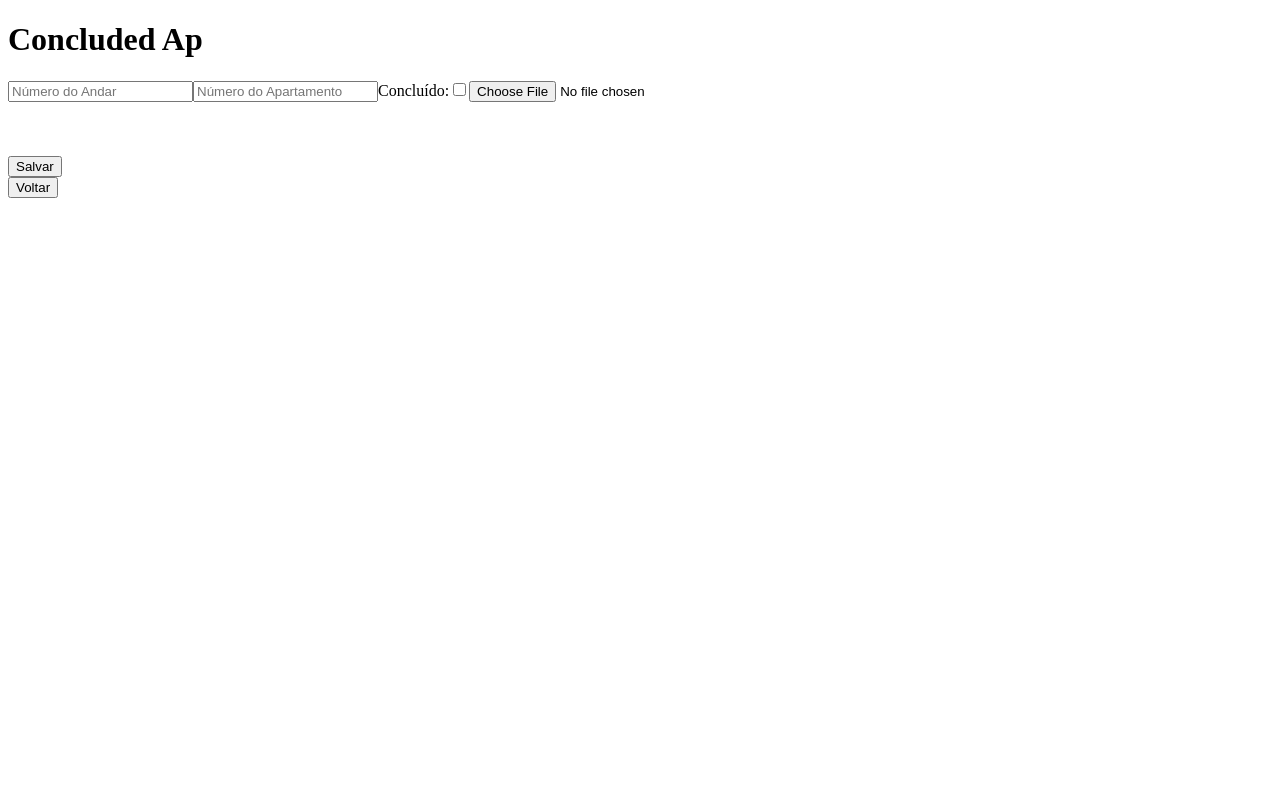
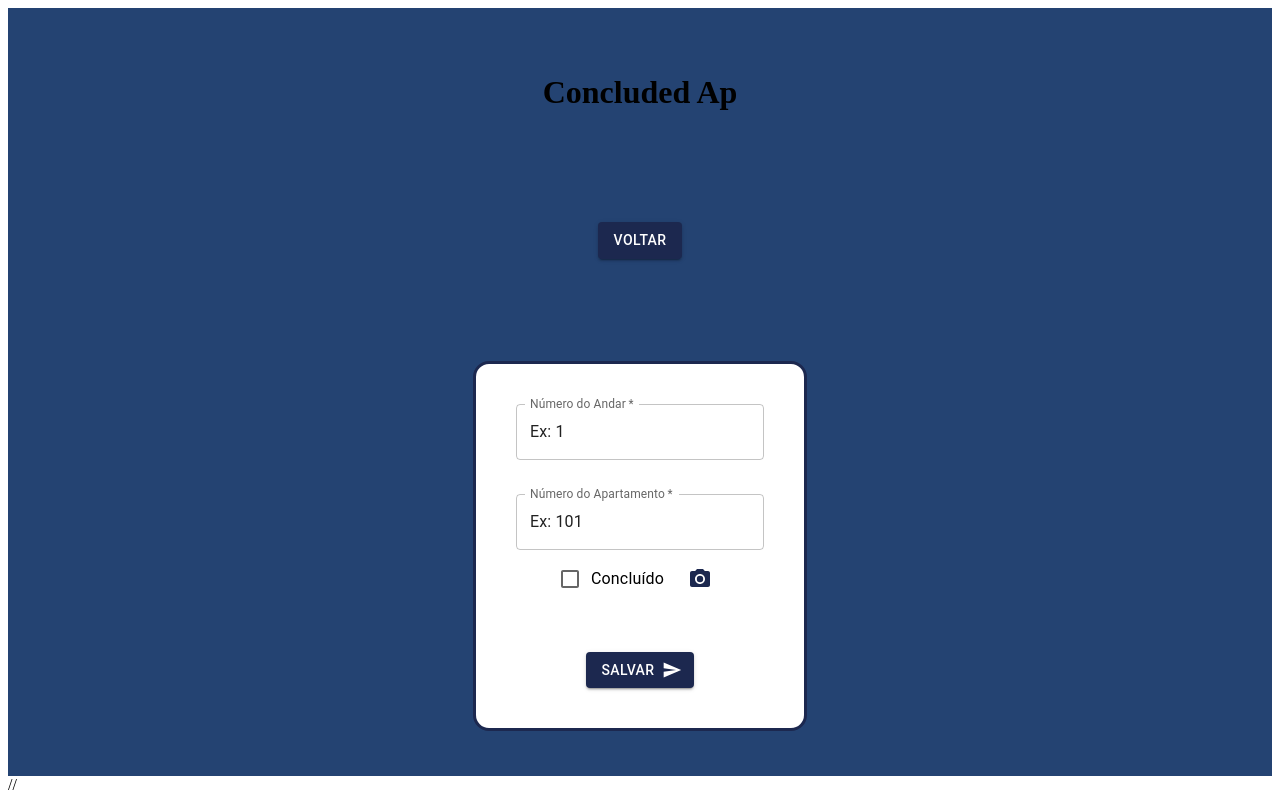
Before and after one commit to PriscillaLucena/back-hirt-vercel, a React (Create React App) app in the folder hirt-project/: page /apartment/1 in a window 1280 px wide. Built offline with nearby package versions, Linux system fonts and the light colour scheme.

Commit message:
inicio estilização e theme provider, inputs e buttons

```diff
--- a/hirt-project/package.json
+++ b/hirt-project/package.json
@@ -3,6 +3,12 @@
   "version": "0.1.0",
   "private": true,
   "dependencies": {
+    "@emotion/react": "^11.10.5",
+    "@emotion/styled": "^11.10.5",
+    "@fontsource/roboto": "^4.5.8",
+    "@mui/icons-material": "^5.11.0",
+    "@mui/material": "^5.11.4",
+    "@mui/styled-engine-sc": "^5.11.0",
     "@testing-library/jest-dom": "^5.16.5",
     "@testing-library/react": "^13.4.0",
     "@testing-library/user-event": "^13.5.0",
--- a/hirt-project/src/App.js
+++ b/hirt-project/src/App.js
@@ -1,12 +1,12 @@
 import React from "react"
 import { GlobalState } from "./Global/GlobalState";
 import Router from "./Routes/Router";
-// import { ThemeProvider } from '@mui/material/styles';
-// import { theme } from "./theme";
+import { ThemeProvider } from '@mui/material/styles';
+import { theme } from "./theme";
 
 function App() {
   return (
-    // <ThemeProvider theme={theme}>
+    <ThemeProvider theme={theme}>
       <GlobalState>
         <Router />
       </GlobalState>
--- a/hirt-project/src/Hooks/UseRequestNewBuild.js
+++ b/hirt-project/src/Hooks/UseRequestNewBuild.js
@@ -1,30 +1,29 @@
-import axios from "axios";
-// import { useState } from "react";
-import { BASE_URL } from "../Constants/url";
+// import axios from "axios";
+// // import { useState } from "react";
+// import { BASE_URL } from "../Constants/url";
 
-export const NewBuild = (body) => {
+// export const  useRequestNewBuild= (body) => {
 
-    // const [setData] = useState('');
-    // const [setLoading] = useState(false);
-    // const [setErro] = useState('');
+//     // const [setData] = useState('');
+//     // const [setLoading] = useState(false);
+//     // const [setErro] = useState('');
 
-    // setLoading(true)
-    axios
-        .post(`${BASE_URL}/nova-obra`, body,
-            {
-                headers: {
-                    contentType: "application/json"
-                }
-            }
-        )
-        .then((response) => {
-            // setData(response.data)
-
-            alert({ message: "Obra incluída!" })
-            // setLoading(false)
-        })
-        .catch((error) => {
-            // setLoading(false)
-            // setErro(error.message)
-        });
-};
+//     // setLoading(true)
+//     axios
+//         .post(`${BASE_URL}/nova-obra`, body,
+//             {
+//                 headers: {
+//                     contentType: "application/json"
+//                 }
+//             }
+//         )
+//         .then(() => {
+//             alert({ message: "Obra incluída!" })
+//             // setLoading(false)
+//         })
+//         .catch((error) => {
+//             // setLoading(false)
+//             // setErro(error.message)
+//             console.log(error.message)
+//         });
+// };
--- a/hirt-project/src/Pages/AdminPage.js
+++ b/hirt-project/src/Pages/AdminPage.js
@@ -4,6 +4,8 @@ import { useRequestData } from "../Hooks/UseRequestData";
 import { goToNewBuild } from "../Routes/RouteFunctions";
 // import { goToLoginPage } from "../Routes/RouteFunctions";
 import styled from "styled-components";
+import { Button } from "@mui/material";
+import DeleteIcon from '@mui/icons-material/Delete';
 
 const ContainerGeral = styled.div`
 `
@@ -36,8 +38,8 @@ const AdminPage = () => {
             <h4>Total de Apartamentos por andar: {ap.qty_ap_andar}</h4>
             <h4>Andares: {ap.qty_andares * ap.qty_ap_andar}</h4>
             <h4>Responsável: {ap.responsavel}</h4>
-            <button>Deletar</button>
-            <button>Editar</button>
+            <Button variant="contained" startIcon={<DeleteIcon />}>DELETAR</Button>
+            <Button variant="contained">Editar</Button>
         </CardObras>
     });
 
@@ -46,7 +48,7 @@ const AdminPage = () => {
     return (
         <ContainerGeral>
             <h3>ADMIN PAGE</h3>
-            <button onClick={() => goToNewBuild(navigate)}> Incluir nova Obra </button>
+            <Button variant="contained" onClick={() => goToNewBuild(navigate)}> Incluir nova Obra </Button>
             <p>{listaObras}</p>
         </ContainerGeral>
     )
--- a/hirt-project/src/Pages/CollabsPage.js
+++ b/hirt-project/src/Pages/CollabsPage.js
@@ -1,4 +1,5 @@
 // import { useContext } from "react"
+import { Button } from "@mui/material";
 import { useNavigate } from "react-router-dom";
 import { BASE_URL } from "../Constants/url";
 // import { GlobalContext } from "../Global/GlobalContext"
@@ -55,7 +56,7 @@ export default function CollabsPage() {
         <div>
             <p>Collab Page</p>
             <h4> Andares com apartamentos Concluídos</h4>
-            <button onClick={() => goToConcludedAp(navigate)}>Inserir Conclusão</button>
+            <Button variant="contained" onClick={() => goToConcludedAp(navigate)}>Inserir Conclusão</Button>
 
             {loading && loading && <p>Carregando...</p>}
             {!loading && erro && <p>Deu ruim!</p>}
--- a/hirt-project/src/Pages/ConcludedAp.js
+++ b/hirt-project/src/Pages/ConcludedAp.js
@@ -1,10 +1,44 @@
+import { Button, IconButton } from "@mui/material";
 import axios from "axios";
 import { useContext, useState } from "react"
 import { useNavigate, useParams } from "react-router-dom";
 import { BASE_URL } from "../Constants/url";
 import { GlobalContext } from "../Global/GlobalContext";
 import { goToCollabPage } from "../Routes/RouteFunctions";
+import SendIcon from '@mui/icons-material/Send';
+import PhotoCamera from '@mui/icons-material/PhotoCamera';
+import styled from "styled-components";
+import FormGroup from '@mui/material/FormGroup';
+import FormControlLabel from '@mui/material/FormControlLabel';
+import Checkbox from '@mui/material/Checkbox';
+import TextField from '@mui/material/TextField';
 
+const ContainerGeral = styled.div`
+  min-width: 100%;
+  min-height: 96vh;
+  background-size: cover;
+  display: flex;
+  flex-direction: column;
+  align-items: center;
+  background: #244372ff;
+  justify-content: space-around;
+`
+
+const ContainerCard = styled.div`
+    margin-top: 0.75rem;
+    display: flex;
+    flex-direction: column;
+    border: 0.2rem solid #1C284Fff;
+    border-radius: 1rem;
+    padding: 2.5rem;
+    gap: 0.5rem;
+    background: white;
+    align-items: center;
+`
+
+const ContainerUpload = styled.div`
+    display: flex;
+`
 
 export const ConcludedAp = () => {
     const navigate = useNavigate();
@@ -54,18 +88,33 @@ export const ConcludedAp = () => {
     };
 
     const listaImg = () => {
-        return <div>
-            <input placeholder={"Número do Andar"} onChange={(e) => setLevel(e.target.value)} />
-            <input placeholder={"Número do Apartamento"} onChange={(e) => setApe(e.target.value)} />
-            <label>Concluído:</label>
-            <input type='checkbox' value='true' onClick={() => concluded(true)} />
-            <input type="file" accept="image/*" capture="camera" onChange={(e) => setImage(e.target.files[0])} /><br /><br />
+        return <ContainerCard>
+
+            <TextField required
+                defaultValue="Ex: 1"
+                id="outlined-required"
+                label="Número do Andar"
+                onChange={(e) => setLevel(e.target.value)} /><br/>
+            <TextField required
+                defaultValue="Ex: 101"
+                id="outlined-required"
+                label="Número do Apartamento"
+                onChange={(e) => setApe(e.target.value)} />
+            <ContainerUpload>
+                <FormGroup>
+                    <FormControlLabel control={<Checkbox />} label="Concluído" onClick={() => concluded(true)} />
+                </FormGroup>
+                <IconButton color="primary" aria-label="upload picture" component="label">
+                    <input hidden type="file" accept="image/*" capture="camera" onChange={(e) => setImage(e.target.files[0])} />
+                    <PhotoCamera />
+                </IconButton>
+            </ContainerUpload>
             {
                 image ? <img src={URL.createObjectURL(image)} alt="imagem" name="imagem" width={150} height={150} /> :
-                 ''   // <img src={endImg} alt="imagem" width={150} height={150}></img>
+                    ''   // <img src={endImg} alt="imagem" width={150} height={150}></img>
             } <br /><br />
-            <button onClick={() => uploadImage()}>Salvar</button>
-        </div>
+            <Button variant="contained" endIcon={<SendIcon />} onClick={() => uploadImage()}>Salvar</Button>
+        </ContainerCard>
 
     };
     console.log("ape", ape)
@@ -97,12 +146,14 @@ export const ConcludedAp = () => {
     // })
 
     return (
-        <div>
-            <h1>Concluded Ap</h1>
+        <ContainerGeral>
+
+           <h1>Concluded Ap</h1>
+            <Button variant="contained" onClick={() => goToCollabPage(navigate)}>Voltar</Button>
             {loading && loading && <p>Carregando...</p>}
             {!loading && erro && <p>Deu ruim!</p>}
             {!loading && listaImg()}
-            <button onClick={() => goToCollabPage(navigate)}>Voltar</button>
-        </div>
+
+        </ContainerGeral>
     )
 };
--- a/hirt-project/src/Pages/Home/HomePage.js
+++ b/hirt-project/src/Pages/Home/HomePage.js
@@ -3,15 +3,19 @@ import logo from "../../images/logo.jpg";
 import styled from "styled-components"
 import {
     // goToAdminPage, goToCollabPage,
-    goToLoginPage } from "../../Routes/RouteFunctions";
+    goToLoginPage
+} from "../../Routes/RouteFunctions";
 import { useNavigate } from "react-router-dom";
+import { Button } from "@mui/material";
 
 const ContainerGeral = styled.div`
-  width: 100%;
-  height: 100vh;
+  min-width: 100%;
+  min-height: 96vh;
+  background-size: cover;
   display: flex;
-  flex-direction: column;
   align-items: center;
+  background: #244372ff;
+  justify-content: space-around;
 `
 
 const Image = styled.img`
@@ -19,12 +23,15 @@ const Image = styled.img`
     height: auto;
 `
 
-const ContainerButton = styled.div`
+const ContainerCard = styled.div`
     display: flex;
     flex-direction: column;
+    border: 0.2rem solid #1C284Fff;
+    border-radius: 1rem;
+    padding: 2.5rem;
     gap: 0.5rem;
-    width: 10rem;
-    height: 7rem;
+    background: white;
+    align-items: center;
 `
 
 function HomePage() {
@@ -33,11 +40,13 @@ function HomePage() {
 
     return (
         <ContainerGeral>
-            <Image src={logo} alt='logo' />
-            <ContainerButton>
-                <button onClick={()=>goToLoginPage(navigate, 1)}>Administrador</button>
-                <button onClick={()=>goToLoginPage(navigate, 2)}>Colaborador</button>
-            </ContainerButton>
+            <ContainerCard>
+                <Image src={logo} alt='logo' />
+
+                <Button variant="contained" onClick={() => goToLoginPage(navigate, 'ADMIN')}>Administrador</Button>
+                <Button variant="contained" onClick={() => goToLoginPage(navigate, 'Collab')}>Colaborador</Button>
+
+            </ContainerCard>
         </ContainerGeral>
     )
 }
--- a/hirt-project/src/Pages/Login/LoginForm.js
+++ b/hirt-project/src/Pages/Login/LoginForm.js
@@ -2,6 +2,9 @@ import { useNavigate } from "react-router-dom";
 import useForm from "../../Hooks/useForm";
 import { Login } from "../../Hooks/useRequestLogin";
 import styled from "styled-components";
+import { Button } from "@mui/material";
+import TextField from '@mui/material/TextField';
+
 
 const ContainerForm = styled.form`
   display: flex;
@@ -10,10 +13,25 @@ const ContainerForm = styled.form`
   height: 15rem;
 `
 
+const ContainerCard = styled.div`
+    display: flex;
+    flex-direction: column;
+    border: 0.2rem solid #1C284Fff;
+    border-radius: 1rem;
+    padding: 2.5rem;
+    gap: 0.5rem;
+    background: white;
+    align-items: center;
+`
+
+const ContainerButton = styled.div`
+  display:flex;
+`
+
 export default function LoginForm(props) {
   const [form, handleInputChange] = useForm({ email: "", password: "", role: props.role });
   const navigate = useNavigate();
-
+console.log(form.role)
   const sendForm = (event) => {
     event.preventDefault();
     Login(form, navigate);
@@ -22,26 +40,29 @@ export default function LoginForm(props) {
   return (
 
     <ContainerForm onSubmit={sendForm}>
-
-      <input
-        required
-        placeholder={"email@email.com"}
+      <ContainerCard>
+        <TextField required
+          id="outlined-required"
+          label="E-mail"
           type={"email"}
           name={"email"}
           value={form.email}
           onChange={handleInputChange}
         />
 
-      <input
-        required
-        placeholder={"Mínimo 6 caracteres"}
-        type={"password"}
+        <TextField required
+          id="outlined-password-input"
+          label="Password"
+          type="password"
+          autoComplete="current-password"
           name={"password"}
           value={form.password}
           onChange={handleInputChange}
         />
-
-      <button type={"submit"}>Entrar</button>
+        <ContainerButton>
+          <Button variant="contained" type={"submit"}>Entrar</Button>
+        </ContainerButton>
+      </ContainerCard>
     </ContainerForm>
 
   )
--- a/hirt-project/src/Pages/Login/LoginPage.js
+++ b/hirt-project/src/Pages/Login/LoginPage.js
@@ -11,7 +11,7 @@ const ContainerGeral = styled.div `
 
 export default function LoginPage (){
     const {type} = useParams()
-
+    console.log(type)
     return(
         <ContainerGeral>
             <p>Login Page</p>
--- a/hirt-project/src/Pages/NewProject.js
+++ b/hirt-project/src/Pages/NewProject.js
@@ -1,80 +1,126 @@
 import { useNavigate } from "react-router-dom";
 import useForm from "../Hooks/useForm";
-import { NewBuild } from "../Hooks/UseRequestNewBuild";
 import { goToAdminPage } from "../Routes/RouteFunctions";
 import styled from "styled-components";
+import { Button } from "@mui/material";
+import TextField from '@mui/material/TextField';
+import { BASE_URL } from "../Constants/url";
+import { useState } from "react";
+import axios from "axios";
+
 
 const ContainerGeral = styled.div`
+  min-width: 100%;
+  min-height: 96vh;
+  background-size: cover;
   display: flex;
   flex-direction: column;
+  align-items: center;
+  background: #244372ff;
+  justify-content: space-around;
+`
+
+const ContainerCard = styled.form`
+    display: flex;
+    flex-direction: column;
+    border: 0.2rem solid #1C284Fff;
+    border-radius: 1rem;
+    padding: 2.5rem;
+    gap: 0.5rem;
+    background: white;
+    align-items: center;
 `
 
 export const NewProject = () => {
 
     const navigate = useNavigate();
-    // const [loading, setLoading] = useState();
-    // const [erro, setErro] = useState('')
+
+    const [loading, setLoading] = useState(false);
+    const [erro, setErro] = useState('')
+
     const [form, handleInputChange] = useForm({
         nome_obra: "", qty_andares: "", qty_ap_andar: "", qty_total_ap: "", responsavel: ""
     });
 
-    const sendForm = (event) => {
-        event.preventDefault();
-        NewBuild(form);
+
+    const sendForm = (e) => {
+        e.preventDefault();
+
+        axios.post(`${BASE_URL}/nova-obra`, form,
+            {
+                headers: {
+                    contentType: "application/json"
+                }
+            }).then(() => {
+                alert("Obra incluída!")
+                setLoading(false)
+                handleInputChange({ nome_obra: "", qty_andares: "", qty_ap_andar: "", qty_total_ap: "", responsavel: "" })
+
+            }).catch((error) => {
+                setLoading(false)
+                setErro(error.message)
+                console.log(error.message)
+            });
     };
 
     return (
-        <div>
+        <ContainerGeral>
             <h3>Inclusão de novos Projetos</h3>
+            {loading && loading && <p>Carregando...</p>}
+            {!loading && erro && <p>Deu ruim!</p>}
 
-            <button onClick={() => goToAdminPage(navigate)}>Voltar</button>
+            <Button variant="contained" onClick={() => goToAdminPage(navigate)}>Voltar</Button>
 
-            <ContainerGeral onSubmit={sendForm}>
+            <ContainerCard onSubmit={()=>sendForm()}>
 
-
-                <input id="standard-basic" label="Standard"
+                    <TextField required
+                        id="outlined-required"
+                        label="Nome Obra"
                         type={'text'}
                         name={"nome_obra"}
                         onChange={handleInputChange}
                         value={form.nome_obra}
-                    placeholder={"Nome da obra"}
-                    required />
+                    />
 
-                <input id="standard-basic" label="Standard"
+                    <TextField required
+                        id="outlined-required"
+                        label="Quantidade Andares"
                         name={"qty_andares"}
                         onChange={handleInputChange}
                         value={form.qty_andares}
                         placeholder={"Quantidade de andares"}
-                    required />
+                    />
 
-                <input id="standard-basic" label="Standard"
+                    <TextField required
+                        id="outlined-required"
+                        label="Quantidade total de apartamentos"
                         name={"qty_total_ap"}
                         onChange={handleInputChange}
                         value={form.qty_total_ap}
-                    required
-                    placeholder={"Quantidade total de apartamentos"}
                     />
-                <input id="standard-basic" label="Standard"
+
+                    <TextField required
+                        id="outlined-required"
+                        label="Quantidade aparrtamento por andar"
                         name={"qty_ap_andar"}
                         onChange={handleInputChange}
                         value={form.qty_ap_andar}
-                    required
-                    placeholder={"Quantidade aparrtamento por andar"}
                     />
-                <input id="standard-basic" label="Standard"
+
+                    <TextField required
+                        id="outlined-required"
+                        label="Nome do cliente"
                         name={"responsavel"}
                         onChange={handleInputChange}
                         type={'text'}
                         value={form.responsavel}
-                    required
-                    pçaceholder={"Nome do cliente"}
                     />
 
-                <button type="submit">Criar</button>
+                    <Button variant="contained" type="submit">Criar</Button>
+
+            </ContainerCard>
+
         </ContainerGeral>
 
-
-
-        </div>
     )
-}
+};
--- a/hirt-project/src/theme.js
+++ b/hirt-project/src/theme.js
@@ -1,35 +1,50 @@
-// import { createTheme } from '@mui/material/styles';
+import { createTheme } from '@mui/material/styles';
 
-// export const theme = createTheme({
-//   palette: {
-//     primary: {
-//       // light: will be calculated from palette.primary.main,
-//       main: '#ff4400',
-//       // dark: will be calculated from palette.primary.main,
-//       // contrastText: will be calculated to contrast with palette.primary.main
-//     },
-//     secondary: {
-//       light: '#0066ff',
-//       main: '#0044ff',
-//       // dark: will be calculated from palette.secondary.main,
-//       contrastText: '#ffcc00',
-//     },
-//     // Provide every color token (light, main, dark, and contrastText) when using
-//     // custom colors for props in Material UI's components.
-//     // Then you will be able to use it like this: `<Button color="custom">`
-//     // (For TypeScript, you need to add module augmentation for the `custom` value)
-//     custom: {
-//       light: '#ffa726',
-//       main: '#f57c00',
-//       dark: '#ef6c00',
-//       contrastText: 'rgba(0, 0, 0, 0.87)',
-//     },
-//     // Used by `getContrastText()` to maximize the contrast between
-//     // the background and the text.
-//     contrastThreshold: 3,
-//     // Used by the functions below to shift a color's luminance by approximately
-//     // two indexes within its tonal palette.
-//     // E.g., shift from Red 500 to Red 300 or Red 700.
-//     tonalOffset: 0.2,
-//   },
-// });
+export const theme = createTheme({
+    transitions: {
+        duration: {
+            shortest: 150,
+            shorter: 200,
+            short: 250,
+            // most basic recommended timing
+            standard: 300,
+            // this is to be used in complex animations
+            complex: 375,
+            // recommended when something is entering screen
+            enteringScreen: 225,
+            // recommended when something is leaving screen
+            leavingScreen: 195,
+        },
+    },
+    palette: {
+        primary: {
+            // light: will be calculated from palette.primary.main,
+            main: '#1C284Fff;',
+            // dark: will be calculated from palette.primary.main,
+            // contrastText: will be calculated to contrast with palette.primary.main
+        },
+        secondary: {
+            light: '#0066ff',
+            main: '#0044ff',
+            // dark: will be calculated from palette.secondary.main,
+            contrastText: '#1C284Fff;',
+        },
+        // Provide every color token (light, main, dark, and contrastText) when using
+        // custom colors for props in Material UI's components.
+        // Then you will be able to use it like this: `<Button color="custom">`
+        // (For TypeScript, you need to add module augmentation for the `custom` value)
+        custom: {
+            light: '#ffa726',
+            main: '#f57c00',
+            dark: '#ef6c00',
+            contrastText: 'rgba(0, 0, 0, 0.87)',
+        },
+        // Used by `getContrastText()` to maximize the contrast between
+        // the background and the text.
+        contrastThreshold: 3,
+        // Used by the functions below to shift a color's luminance by approximately
+        // two indexes within its tonal palette.
+        // E.g., shift from Red 500 to Red 300 or Red 700.
+        tonalOffset: 0.2,
+    },
+});
```
Also changed, not shown: 2 other files (tests, documents, lock files or other folders). Lines whose indentation alone changed are shown as unchanged.
